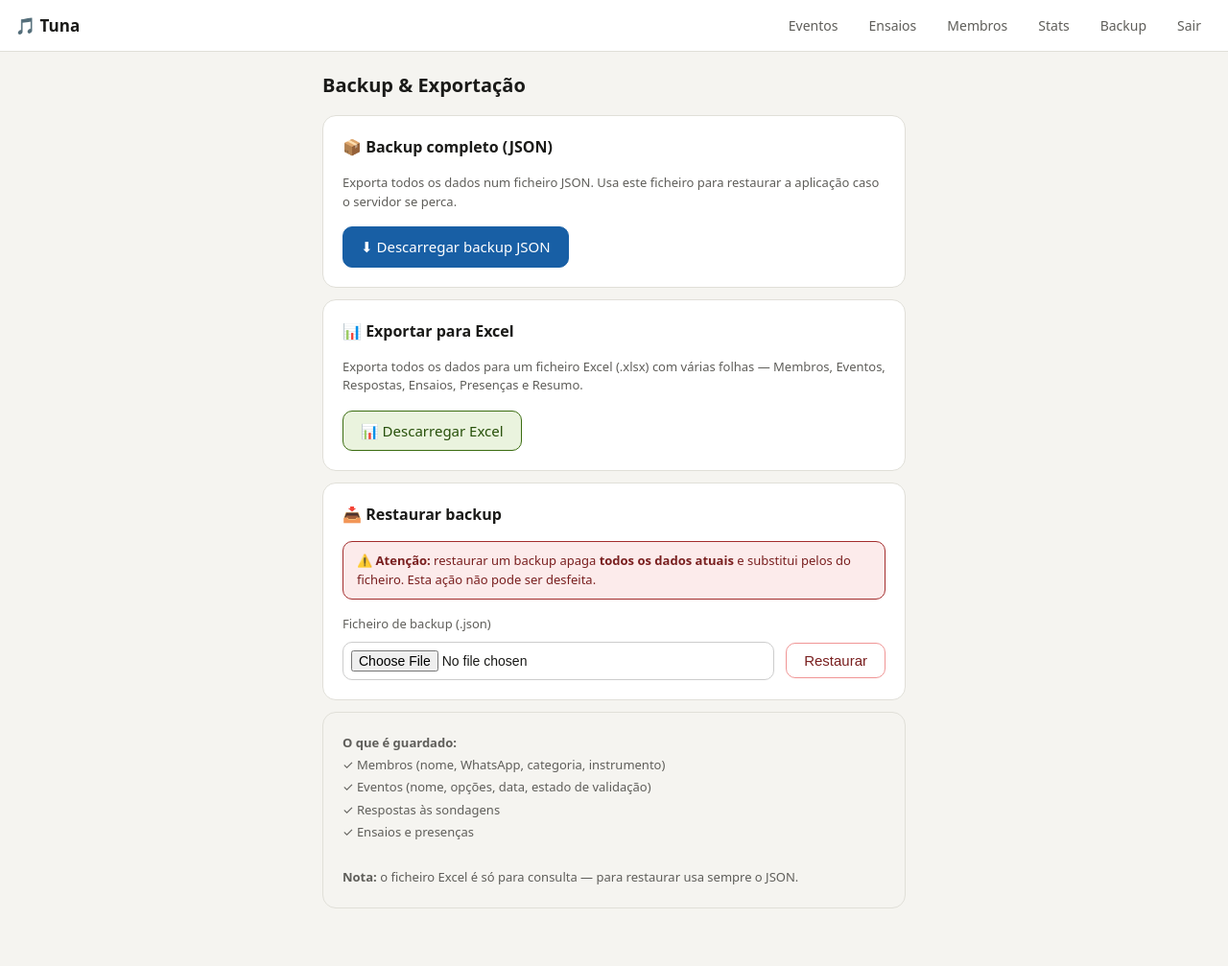
After one commit to gabrielmaria/organizador, a Flask app: page /backup/pagina in a window 1280 px wide. The commit adds this page. Shown: the whole page at 96% size. Run offline with Flask 3, Linux system fonts and the light colour scheme; the visitor is signed in with stand-in values (Sample User, id 1).

Commit message:
feat: sistema de backup e restauro em JSON

```diff
--- a/app.py
+++ b/app.py
@@ -774,6 +774,245 @@ def estatisticas_membro(elem_id):
                            pct_atraso=pct_atraso,
                            pct_falta=pct_falta)
 
+
+# ── Backup / Restore ──────────────────────────────────────────────────────────
+
+@app.route("/backup/pagina")
+@login_required
+def backup_pagina():
+    return render_template("backup.html")
+
+@app.route("/backup")
+@login_required
+def backup():
+    from flask import Response
+    import json
+    with get_db() as con:
+        elementos  = con.execute("SELECT * FROM elementos").fetchall()
+        eventos    = con.execute("SELECT * FROM eventos").fetchall()
+        respostas  = con.execute("SELECT * FROM respostas").fetchall()
+        ensaios    = con.execute("SELECT * FROM ensaios").fetchall()
+        presencas  = con.execute("SELECT * FROM presencas").fetchall()
+
+    data = {
+        "versao": 1,
+        "exportado": datetime.now().strftime("%Y-%m-%d %H:%M:%S"),
+        "elementos": [dict(e) for e in elementos],
+        "eventos":   [dict(e) for e in eventos],
+        "respostas": [dict(r) for r in respostas],
+        "ensaios":   [dict(e) for e in ensaios],
+        "presencas": [dict(p) for p in presencas],
+    }
+    nome = "tuna_backup_" + datetime.now().strftime("%Y%m%d_%H%M") + ".json"
+    return Response(
+        json.dumps(data, ensure_ascii=False, indent=2),
+        mimetype="application/json",
+        headers={"Content-Disposition": f"attachment; filename={nome}"}
+    )
+
+@app.route("/restore", methods=["POST"])
+@login_required
+def restore():
+    import json
+    file = request.files.get("backup_file")
+    if not file:
+        flash("Nenhum ficheiro enviado.")
+        return redirect(url_for("index"))
+    try:
+        data = json.loads(file.read().decode("utf-8"))
+    except Exception:
+        flash("Ficheiro inválido — não é um JSON válido.")
+        return redirect(url_for("index"))
+
+    if data.get("versao") != 1:
+        flash("Versão de backup não suportada.")
+        return redirect(url_for("index"))
+
+    try:
+        with get_db() as con:
+            # limpar tudo
+            con.executescript("""
+                DELETE FROM presencas;
+                DELETE FROM respostas;
+                DELETE FROM ensaios;
+                DELETE FROM eventos;
+                DELETE FROM elementos;
+            """)
+
+        # repor elementos
+        for e in data.get("elementos", []):
+            with get_db() as con:
+                con.execute("""
+                    INSERT OR IGNORE INTO elementos
+                        (id, nome, nome_whatsapp, categoria, ordem, ativo, instrumento)
+                    VALUES (?,?,?,?,?,?,?)
+                """, (e.get("id"), e.get("nome"), e.get("nome_whatsapp",""),
+                      e.get("categoria","Ali-Bobó"), e.get("ordem",0),
+                      e.get("ativo",1), e.get("instrumento","")))
+
+        # repor eventos
+        for e in data.get("eventos", []):
+            with get_db() as con:
+                con.execute("""
+                    INSERT OR IGNORE INTO eventos
+                        (id, nome, opcoes, criado, data_evento, estado)
+                    VALUES (?,?,?,?,?,?)
+                """, (e.get("id"), e.get("nome"), e.get("opcoes"),
+                      e.get("criado",""), e.get("data_evento",""),
+                      e.get("estado","por-validar")))
+
+        # repor respostas
+        for r in data.get("respostas", []):
+            with get_db() as con:
+                con.execute("""
+                    INSERT OR IGNORE INTO respostas
+                        (id, evento_id, elemento_id, opcao)
+                    VALUES (?,?,?,?)
+                """, (r.get("id"), r.get("evento_id"),
+                      r.get("elemento_id"), r.get("opcao")))
+
+        # repor ensaios
+        for e in data.get("ensaios", []):
+            with get_db() as con:
+                con.execute("""
+                    INSERT OR IGNORE INTO ensaios (id, data, criado)
+                    VALUES (?,?,?)
+                """, (e.get("id"), e.get("data"), e.get("criado","")))
+
+        # repor presenças
+        for p in data.get("presencas", []):
+            with get_db() as con:
+                con.execute("""
+                    INSERT OR IGNORE INTO presencas
+                        (id, ensaio_id, elemento_id, estado, hora, nota)
+                    VALUES (?,?,?,?,?,?)
+                """, (p.get("id"), p.get("ensaio_id"), p.get("elemento_id"),
+                      p.get("estado","sem-registo"), p.get("hora",""), p.get("nota","")))
+
+        total = (len(data.get("elementos",[])) + len(data.get("eventos",[])) +
+                 len(data.get("respostas",[])) + len(data.get("ensaios",[])) +
+                 len(data.get("presencas",[])))
+        flash(f"Backup restaurado com sucesso — {total} registos repostos.")
+    except Exception as ex:
+        flash(f"Erro ao restaurar: {ex}")
+
+    return redirect(url_for("index"))
+
+
+@app.route("/export/excel")
+@login_required
+def export_excel():
+    import io
+    import openpyxl
+    from openpyxl.styles import Font, PatternFill, Alignment
+    from flask import Response
+
+    with get_db() as con:
+        elementos = con.execute("SELECT * FROM elementos ORDER BY categoria, ordem, nome").fetchall()
+        eventos   = con.execute("SELECT * FROM eventos ORDER BY id DESC").fetchall()
+        respostas = con.execute("SELECT * FROM respostas").fetchall()
+        ensaios   = con.execute("SELECT * FROM ensaios ORDER BY data DESC").fetchall()
+        presencas = con.execute("SELECT * FROM presencas").fetchall()
+
+    wb = openpyxl.Workbook()
+
+    header_font  = Font(bold=True, color="FFFFFF")
+    header_fill  = PatternFill("solid", fgColor="185fa5")
+    center       = Alignment(horizontal="center")
+
+    def make_sheet(wb, title, headers, rows, first=False):
+        ws = wb.active if first else wb.create_sheet(title)
+        ws.title = title
+        ws.append(headers)
+        for cell in ws[1]:
+            cell.font      = header_font
+            cell.fill      = header_fill
+            cell.alignment = center
+        for row in rows:
+            ws.append(row)
+        # auto width
+        for col in ws.columns:
+            max_len = max((len(str(c.value or "")) for c in col), default=10)
+            ws.column_dimensions[col[0].column_letter].width = min(max_len + 4, 50)
+        return ws
+
+    # ── Sheet 1: Membros ──────────────────────────────────────────────────────
+    make_sheet(wb, "Membros",
+        ["ID", "Nome", "Nome WhatsApp", "Categoria", "Instrumento", "Ativo"],
+        [(e["id"], e["nome"], e["nome_whatsapp"] or "",
+          e["categoria"], e["instrumento"] or "",
+          "Sim" if e["ativo"] else "Não") for e in elementos],
+        first=True
+    )
+
+    # ── Sheet 2: Eventos ─────────────────────────────────────────────────────
+    make_sheet(wb, "Eventos",
+        ["ID", "Nome", "Criado", "Estado", "Opções"],
+        [(e["id"], e["nome"], e["criado"],
+          e["estado"] or "por-validar",
+          e["opcoes"].replace("\n", " | ")) for e in eventos]
+    )
+
+    # ── Sheet 3: Respostas ────────────────────────────────────────────────────
+    # enriquecer com nomes
+    elem_map  = {e["id"]: e["nome"] for e in elementos}
+    event_map = {e["id"]: e["nome"] for e in eventos}
+    make_sheet(wb, "Respostas",
+        ["Evento", "Membro", "Opção"],
+        [(event_map.get(r["evento_id"], r["evento_id"]),
+          elem_map.get(r["elemento_id"], r["elemento_id"]),
+          r["opcao"]) for r in respostas]
+    )
+
+    # ── Sheet 4: Ensaios ──────────────────────────────────────────────────────
+    make_sheet(wb, "Ensaios",
+        ["ID", "Data", "Criado"],
+        [(e["id"], e["data"], e["criado"]) for e in ensaios]
+    )
+
+    # ── Sheet 5: Presenças ────────────────────────────────────────────────────
+    ensaio_map = {e["id"]: e["data"] for e in ensaios}
+    make_sheet(wb, "Presenças",
+        ["Ensaio", "Membro", "Estado"],
+        [(ensaio_map.get(p["ensaio_id"], p["ensaio_id"]),
+          elem_map.get(p["elemento_id"], p["elemento_id"]),
+          p["estado"]) for p in presencas]
+    )
+
+    # ── Sheet 6: Resumo por evento ────────────────────────────────────────────
+    ws_res = wb.create_sheet("Resumo Eventos")
+    ws_res.title = "Resumo Eventos"
+    ws_res.append(["Evento", "Estado", "Opção", "Total"])
+    for cell in ws_res[1]:
+        cell.font = header_font
+        cell.fill = header_fill
+
+    resp_por_evento = {}
+    for r in respostas:
+        key = (r["evento_id"], r["opcao"])
+        resp_por_evento[key] = resp_por_evento.get(key, 0) + 1
+
+    for ev in eventos:
+        opcoes_ev = [o.strip() for o in ev["opcoes"].split("\n") if o.strip()]
+        for op in opcoes_ev:
+            total = resp_por_evento.get((ev["id"], op), 0)
+            ws_res.append([ev["nome"], ev["estado"] or "por-validar", op, total])
+
+    for col in ws_res.columns:
+        max_len = max((len(str(c.value or "")) for c in col), default=10)
+        ws_res.column_dimensions[col[0].column_letter].width = min(max_len + 4, 60)
+
+    buf = io.BytesIO()
+    wb.save(buf)
+    buf.seek(0)
+
+    nome = "tuna_export_" + datetime.now().strftime("%Y%m%d_%H%M") + ".xlsx"
+    return Response(
+        buf.getvalue(),
+        mimetype="application/vnd.openxmlformats-officedocument.spreadsheetml.sheet",
+        headers={"Content-Disposition": f"attachment; filename={nome}"}
+    )
+
 if __name__ == "__main__":
     init_db()
     app.run(debug=True)
--- /dev/null
+++ b/templates/backup.html
@@ -0,0 +1,56 @@
+{% extends "base.html" %}
+{% block title %}Backup — Tuna{% endblock %}
+{% block content %}
+
+<h1 style="font-size:20px;font-weight:700;margin-bottom:1rem">Backup & Exportação</h1>
+
+<!-- Backup JSON -->
+<div class="card">
+  <div class="card-title">📦 Backup completo (JSON)</div>
+  <p class="muted" style="margin-bottom:1rem">
+    Exporta todos os dados num ficheiro JSON. Usa este ficheiro para restaurar a aplicação caso o servidor se perca.
+  </p>
+  <a href="{{ url_for('backup') }}" class="btn btn-primary">⬇ Descarregar backup JSON</a>
+</div>
+
+<!-- Excel -->
+<div class="card">
+  <div class="card-title">📊 Exportar para Excel</div>
+  <p class="muted" style="margin-bottom:1rem">
+    Exporta todos os dados para um ficheiro Excel (.xlsx) com várias folhas — Membros, Eventos, Respostas, Ensaios, Presenças e Resumo.
+  </p>
+  <a href="{{ url_for('export_excel') }}" class="btn" style="background:var(--green-bg);color:var(--green);border-color:var(--green-border)">📊 Descarregar Excel</a>
+</div>
+
+<!-- Restaurar JSON -->
+<div class="card">
+  <div class="card-title">📥 Restaurar backup</div>
+  <div style="background:var(--red-bg);border:1px solid var(--red-border);border-radius:var(--radius);padding:10px 14px;margin-bottom:1rem;font-size:13px;color:var(--red)">
+    ⚠️ <strong>Atenção:</strong> restaurar um backup apaga <strong>todos os dados atuais</strong> e substitui pelos do ficheiro.
+    Esta ação não pode ser desfeita.
+  </div>
+  <form method="post" action="{{ url_for('restore') }}" enctype="multipart/form-data"
+        onsubmit="return confirm('Tens a certeza? Todos os dados atuais serão apagados e substituídos pelo backup.')">
+    <label>Ficheiro de backup (.json)</label>
+    <div class="row" style="margin-top:.5rem">
+      <input type="file" name="backup_file" accept=".json"
+             style="flex:1;border:1px solid var(--border2);border-radius:var(--radius);padding:8px;font-size:14px;background:var(--card);color:var(--text)">
+      <button class="btn btn-danger" type="submit">Restaurar</button>
+    </div>
+  </form>
+</div>
+
+<!-- Info -->
+<div class="card" style="background:var(--bg);border-color:var(--border)">
+  <div style="font-size:13px;color:var(--text2);line-height:1.8">
+    <strong>O que é guardado:</strong><br>
+    ✓ Membros (nome, WhatsApp, categoria, instrumento)<br>
+    ✓ Eventos (nome, opções, data, estado de validação)<br>
+    ✓ Respostas às sondagens<br>
+    ✓ Ensaios e presenças<br>
+    <br>
+    <strong>Nota:</strong> o ficheiro Excel é só para consulta — para restaurar usa sempre o JSON.
+  </div>
+</div>
+
+{% endblock %}
--- a/templates/base.html
+++ b/templates/base.html
@@ -57,11 +57,12 @@ textarea{min-height:100px;resize:vertical}
 <body>
 {% if session.auth %}
 <nav>
-  <span class="brand">🦊 Desertuna</span>
+  <span class="brand">🎵 Tuna</span>
   <a href="{{ url_for('index') }}" class="nav-link">Eventos</a>
   <a href="{{ url_for('ensaios') }}" class="nav-link">Ensaios</a>
   <a href="{{ url_for('elementos') }}" class="nav-link">Membros</a>
   <a href="{{ url_for('estatisticas') }}" class="nav-link">Stats</a>
+  <a href="{{ url_for('backup_pagina') }}" class="nav-link">Backup</a>
   <a href="{{ url_for('logout') }}" class="nav-link">Sair</a>
 </nav>
 {% endif %}
```
